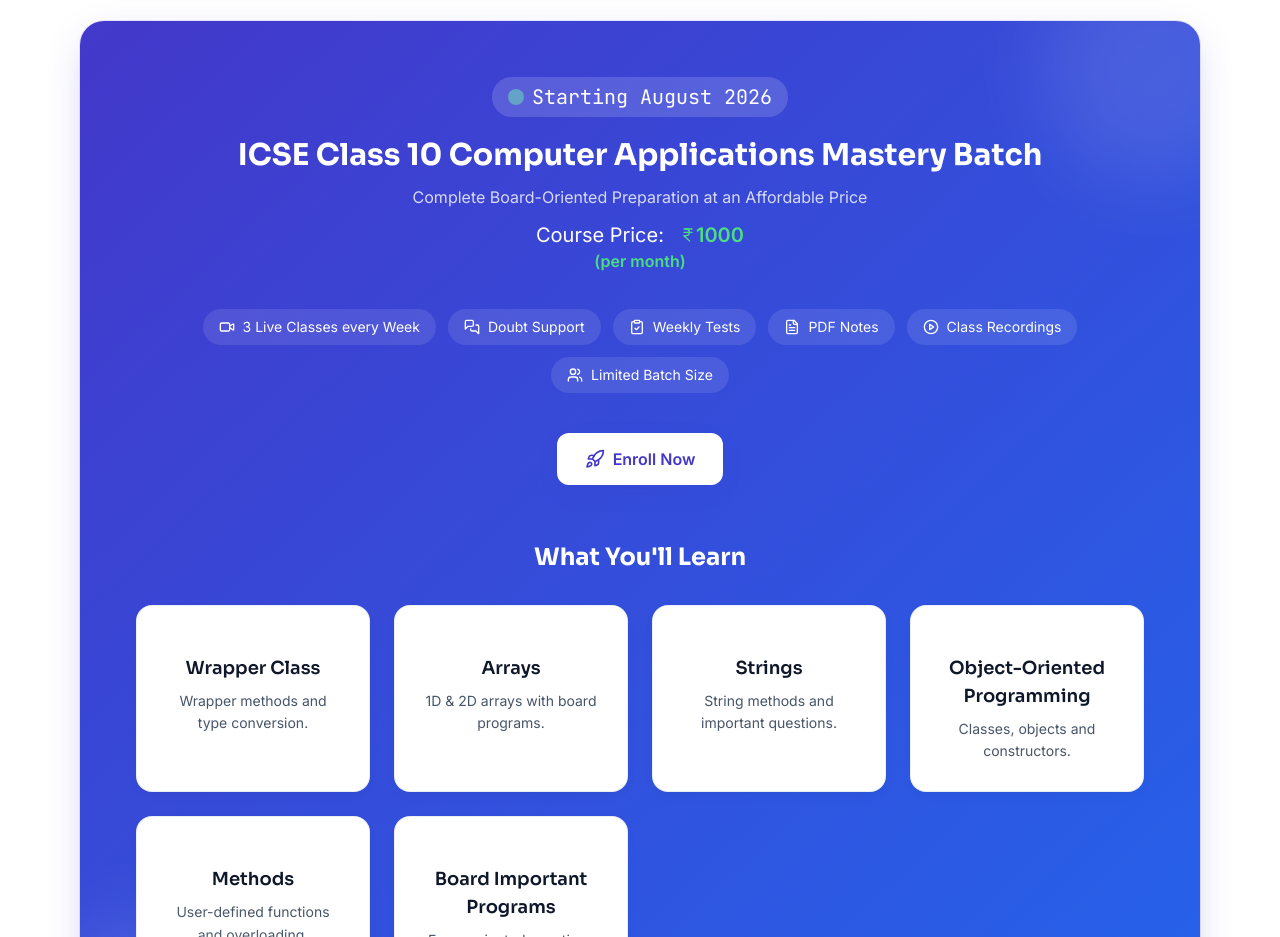
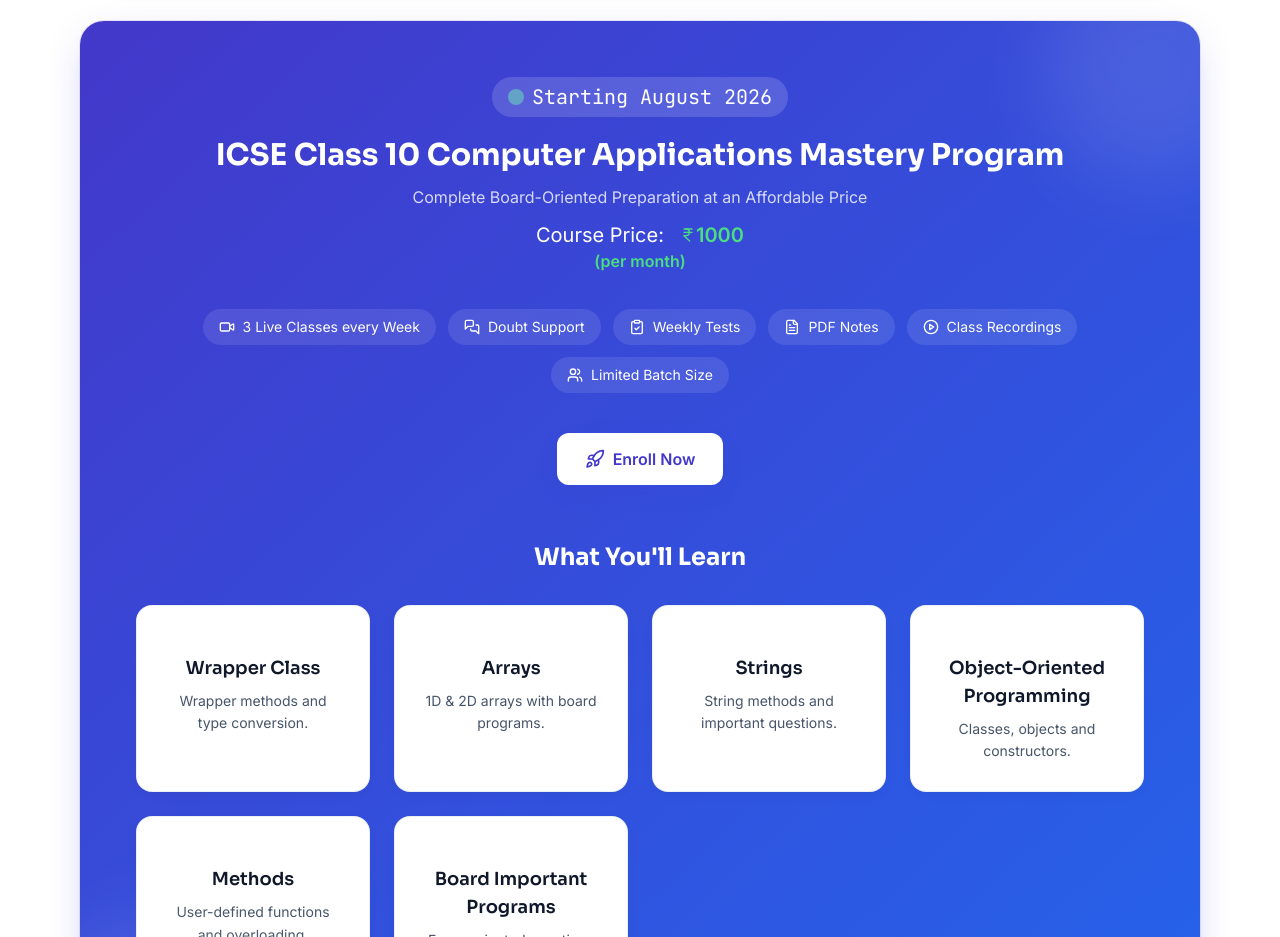
Before and after one commit to omkumar17/omkumareducation, a Next.js app: page / in a window 1280 px wide. Shown: the part 3360-4297 px from the top of the page. Built offline with nearby package versions, Linux system fonts and the light colour scheme.

Commit message:
batch to program

```diff
--- a/components/Batch.jsx
+++ b/components/Batch.jsx
@@ -131,7 +131,7 @@
 
         <BatchCard
           badge="Starting August 2026"
-          title="ICSE Class 10 Computer Applications Mastery Batch"
+          title="ICSE Class 10 Computer Applications Mastery Program"
           subtitle="Complete Board-Oriented Preparation at an Affordable Price"
           actualPrice=""
           currentPrice="1000"
```
